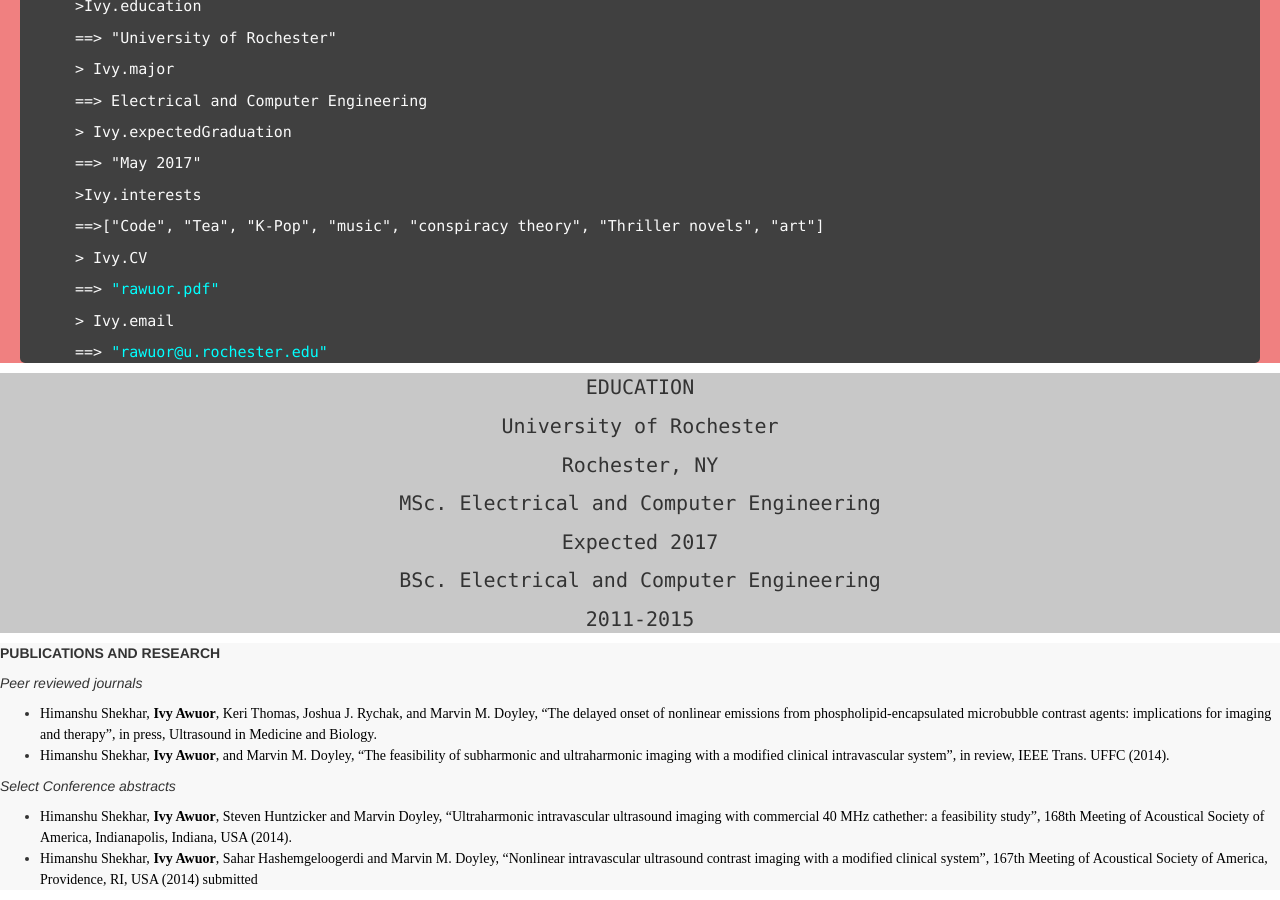
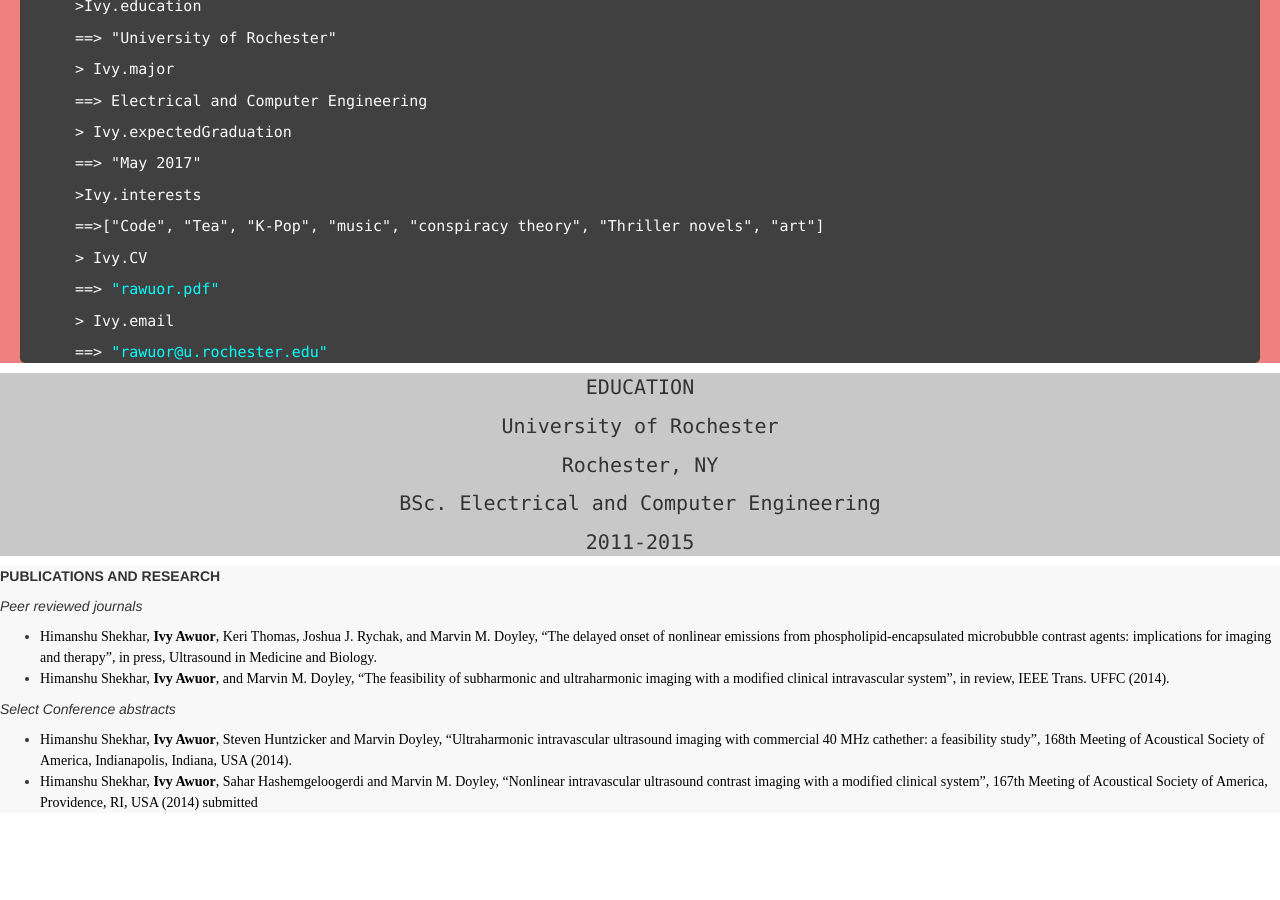
Before and after one commit to rawuor/rawuor.github.io, a Jekyll site: the page index.html, which Jekyll copies as it is, in a window 1280 px wide and 900 px high, scrolled down 735 px. Built offline with Jekyll 4.4.1, drawn with Linux system fonts in a browser that asks for light colours; nearby versions of some CDN libraries; after the commit the page ends 1558 px from its top, so only the background shows below that.

Commit message:
Edit Education - To be updated later.

```diff
--- a/index.html
+++ b/index.html
@@ -73,8 +73,8 @@
                               <p>EDUCATION</p>
                               <p>University of Rochester</p>
                               <p>Rochester, NY</p>
-                              <p>MSc. Electrical and Computer Engineering</p>
-                              <p>Expected 2017</p>
+                              <!--<p>MSc. Electrical and Computer Engineering</p>-->
+                             <!-- <p>Expected 2017</p>-->
                               <p>BSc. Electrical and Computer Engineering</p>
                               <p>2011-2015</p>
                         </div>
```
